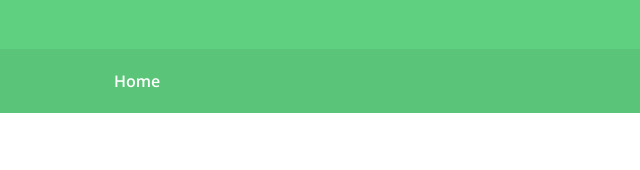
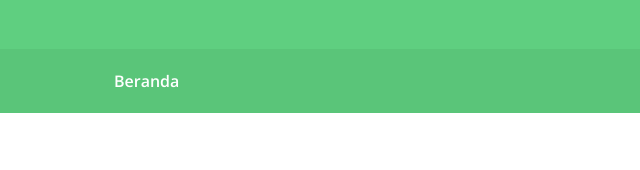
Before and after one commit to anisa-raybil/anisa_webdesan, a plain HTML site: page events.html in a window 1280 px wide. Shown: the part 256-426 px from the top of the page, 0-640 px from the left. Drawn offline with nearby package versions, Linux system fonts and the light colour scheme.

Commit message:
Update events.html

```diff
--- a/events.html
+++ b/events.html
@@ -80,7 +80,7 @@
       <nav class="breadcrumbs">
         <div class="container">
           <ol>
-            <li><a href="index.html">Home</a></li>
+            <li><a href="index.html">Beranda</a></li>
           </ol>
         </div>
       </nav>
```
